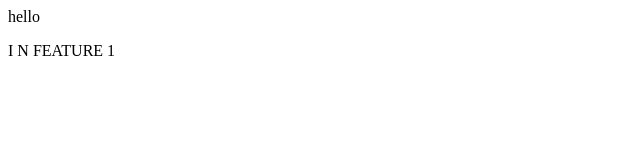
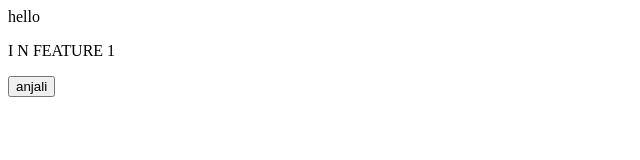
Before and after one commit to Anjali-0610/git-3, a plain HTML site: page index.html in a window 1280 px wide. Shown: the whole page, without its empty margins (0-640 px from the left). Drawn offline with Linux system fonts and the light colour scheme.

Commit message:
merge conflict

```diff
--- a/index.html
+++ b/index.html
@@ -2,3 +2,4 @@
 <p>I N FEATURE 1
 
 </p>
+<button>anjali</button>
```
